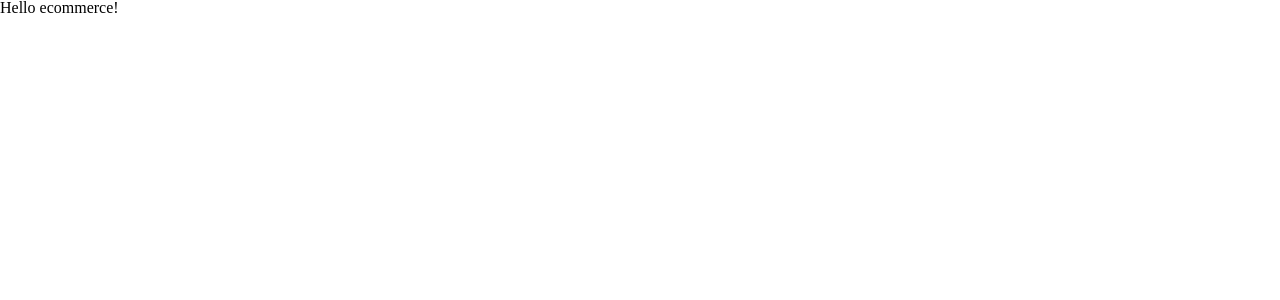
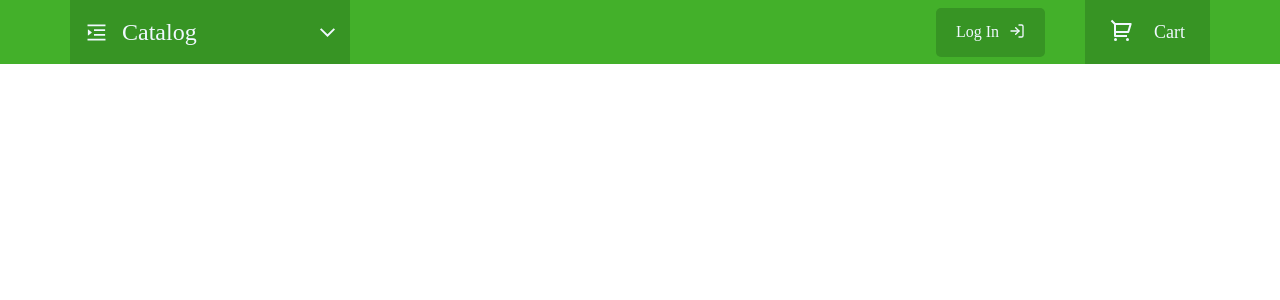
Before and after one commit to Valentyn13/ecommerce_frontend, a React (Vite) app: page / in a window 1280 px wide. Shown: the top 300 px of the page. Built offline with nearby package versions, Linux system fonts and the light colour scheme.

Commit message:
add simple header

```diff
--- a/package.json
+++ b/package.json
@@ -11,7 +11,8 @@
   },
   "dependencies": {
     "react": "^18.2.0",
-    "react-dom": "^18.2.0"
+    "react-dom": "^18.2.0",
+    "react-icons": "^4.10.1"
   },
   "devDependencies": {
     "@types/react": "^18.2.15",
--- a/src/components/App.tsx
+++ b/src/components/App.tsx
@@ -1,3 +1,10 @@
+import { Header } from "./header/Header";
+
 export const App = () => {
-  return <>Hello ecommerce!</>;
+
+  return (
+    <>
+    <Header/>
+    </>
+  )
 };
--- /dev/null
+++ b/src/components/header/Header.scss
@@ -0,0 +1,72 @@
+.header {
+    width: 100%;
+    color: aliceblue;
+    background-color:#43b02a ;
+
+    &__options {
+        display: flex;
+    }
+
+    &__container {
+        display: flex;
+        justify-content: space-between;
+        padding: 0px 15px 0px 15px;
+        height: 4rem;
+    }
+    &__catalog {
+        display: flex;
+        background-color: #379424;
+        justify-content: center;
+        align-items: center;
+        padding: 5px 15px 5px 15px;
+        h3 {
+            padding-right: 120px;
+        }
+    }
+
+    &__auth {
+        display: flex;
+        justify-content: center;
+        align-items: center;
+        background-color: #379424;
+        padding: 15px 20px 15px 20px;
+        margin: auto 40px auto 0;
+        border-radius: 5px;
+        h4 {
+            margin-right: 10px;
+        }
+    }
+
+
+}
+
+.catalog {
+
+    &__text{
+        font-size: 24px;
+        line-height: 110%;
+    }
+    &__icon{
+        padding-right: 14px;
+        padding-top: 4px;
+        font-size: 23px;
+    }
+    &__arrow {
+        font-size: 18px;
+        transform: rotate(90deg);
+    }
+
+}
+
+.cart {
+    display: flex;
+    padding: 5px 25px 5px 25px;
+    font-size: 24px;
+    background-color: #379424;
+    justify-content: center;
+    align-items: center;
+    &__text{
+        font-size: 18px;
+        margin-left: 20px;
+    }
+}
--- /dev/null
+++ b/src/components/header/Header.tsx
@@ -0,0 +1,33 @@
+import { RiShoppingCart2Line as ShopingCart} from 'react-icons/ri';
+import {MdOutlineArrowForwardIos as CatalogArrow} from 'react-icons/md';
+import {FiLogIn as LoginIcon} from 'react-icons/fi';
+import {AiOutlineMenuUnfold as CatalogIcon} from 'react-icons/ai';
+//import {BsPersonCircle as ProfileIcon} from 'react-icons/bs'
+
+import './Header.scss';
+
+export const Header = () => {
+  return (
+    <header className="header">
+        <div className="header__container _container">
+            <div className="header__catalog catalog">
+                <div className='catalog__icon'><CatalogIcon/></div>
+                <h3 className="catalog__text">Catalog</h3>
+                <div className='catalog__arrow'><CatalogArrow/></div>
+            </div>
+            <div className="header__options">
+                <div className="header__auth">
+                    <h4>Log In</h4>
+                    <div>
+                        <LoginIcon/>
+                    </div>
+                </div>
+                <div className="header__cart cart">
+                    <div><ShopingCart/></div>
+                    <h4 className="cart__text">Cart</h4>
+                </div>
+            </div>
+        </div>
+    </header>
+  )
+}
```
Also changed, not shown: 1 other file (tests, documents, lock files or other folders).
